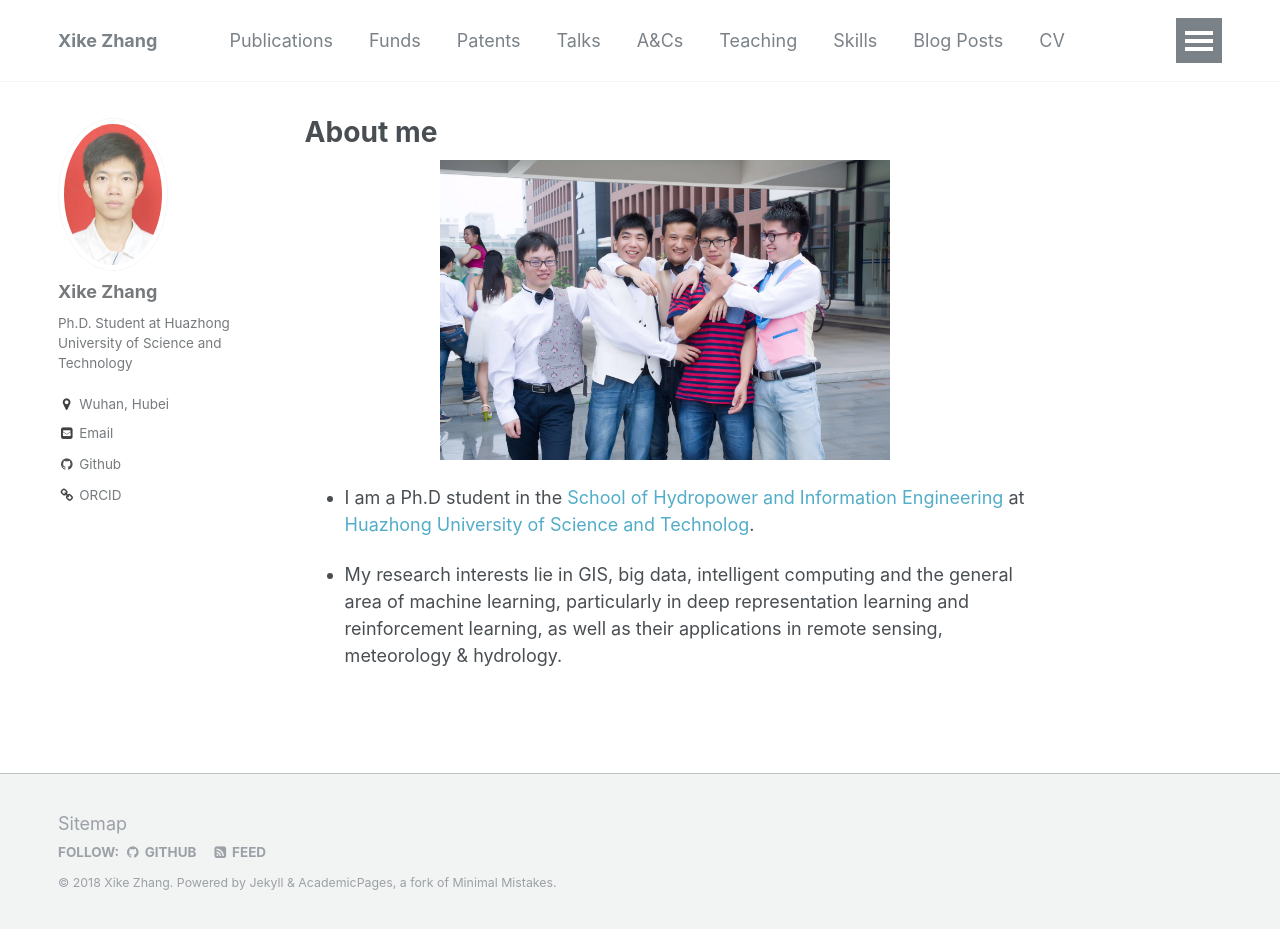
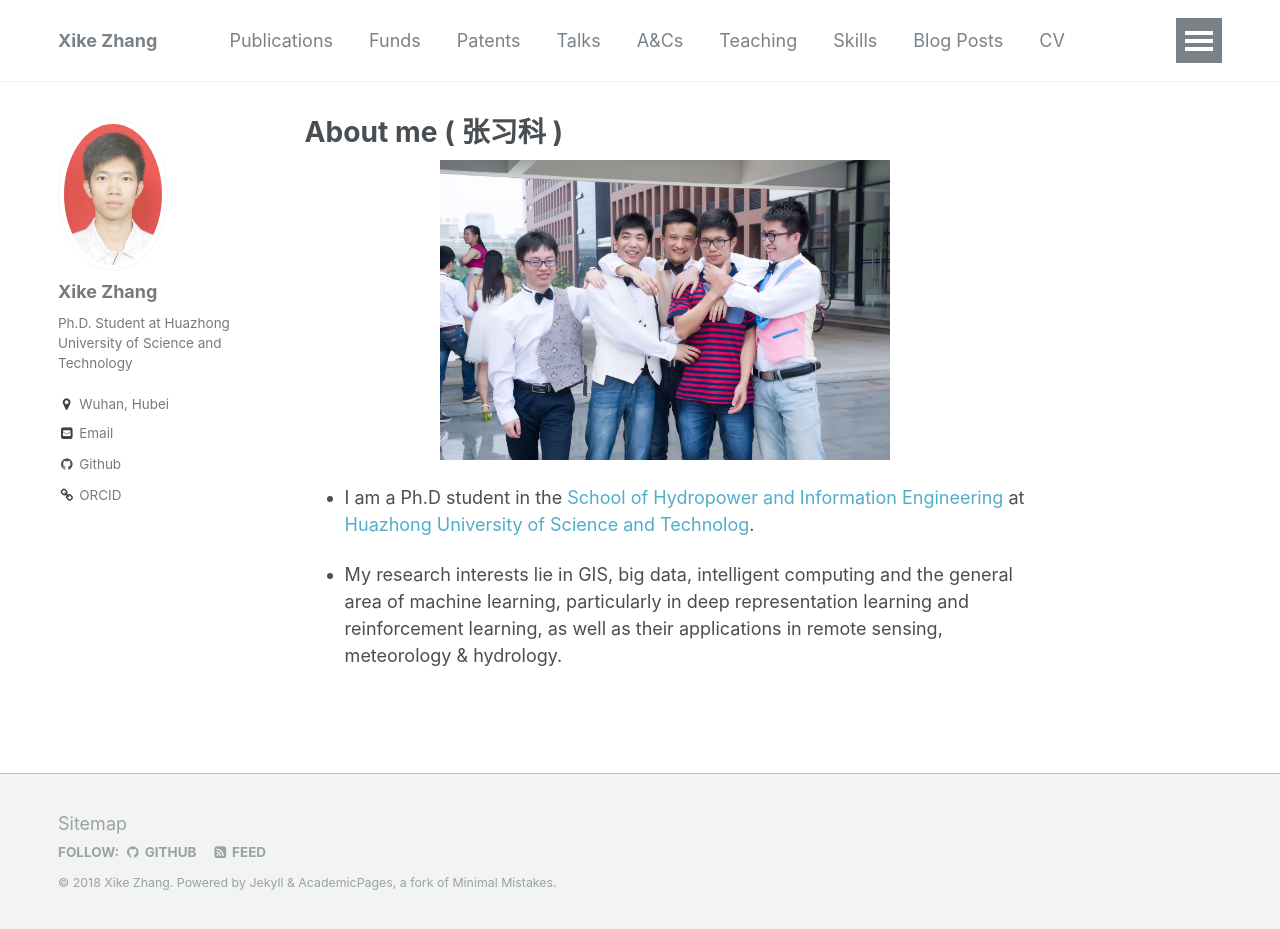
Before and after one commit to kokocheung/XikeZhang.github.io, a Jekyll site: the page built from _pages/about.md, in a window 1280 px wide and 929 px high. Built offline with Jekyll 4.4.1, drawn with Linux system fonts in a browser that asks for light colours.

Commit message:
Update about.md

```diff
--- a/_pages/about.md
+++ b/_pages/about.md
@@ -1,6 +1,6 @@
 ---
 permalink: /
-title: "About me"
+title: "About me ( 张习科 )"
 excerpt: "About me"
 author_profile: true
 redirect_from:
```
